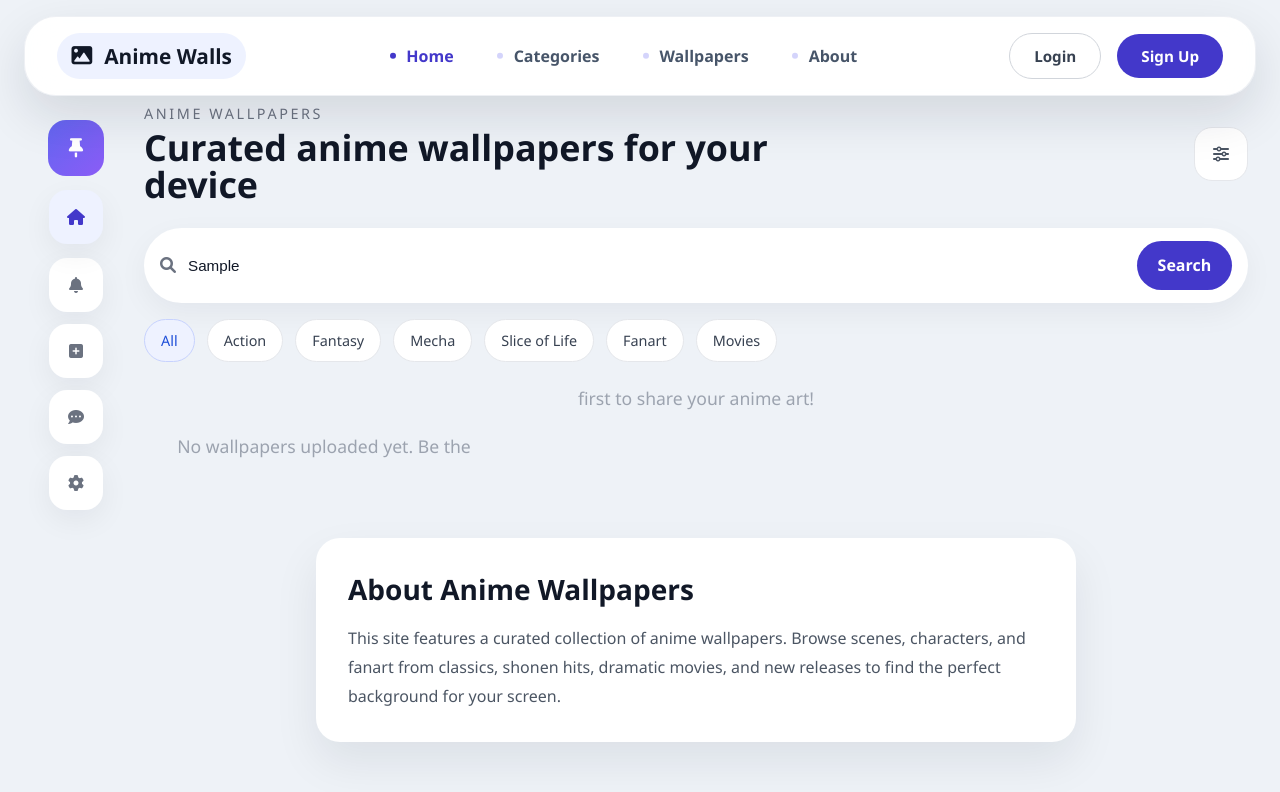
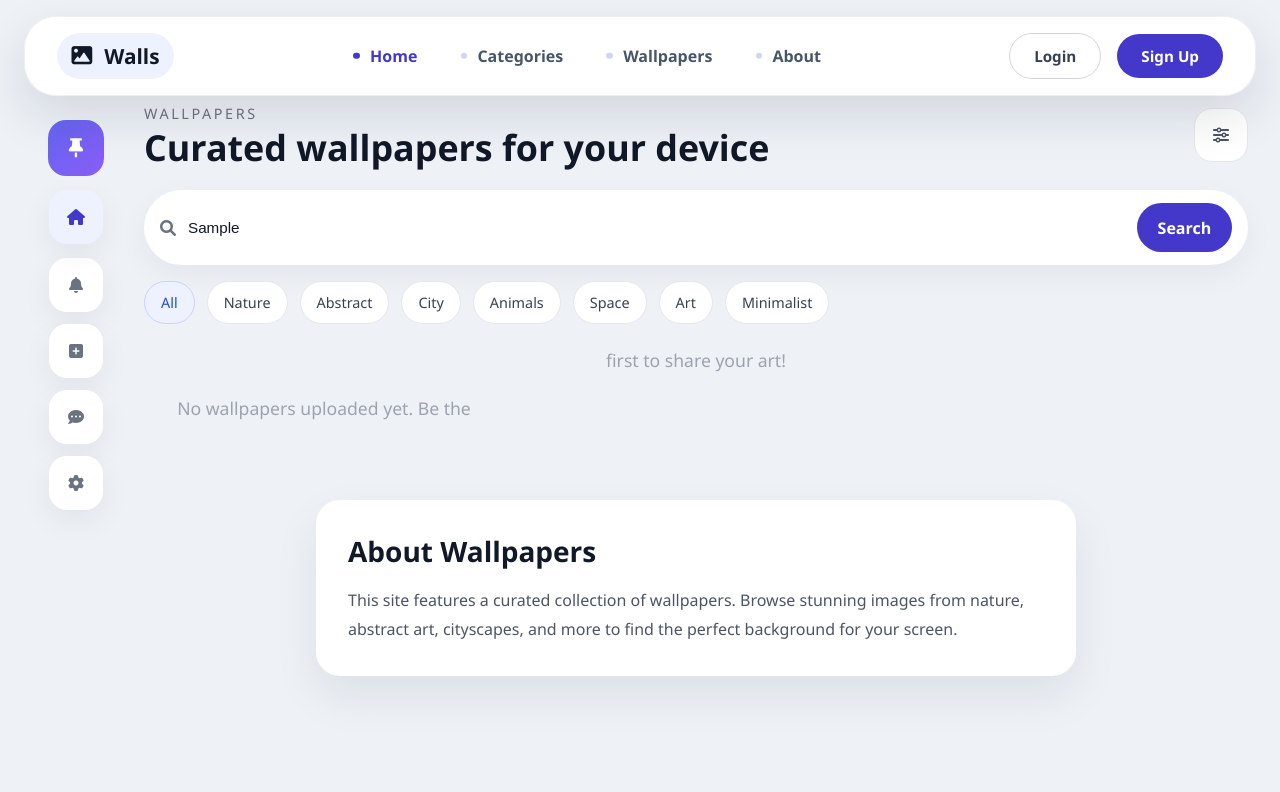
Before and after one commit to CooperWebDev/Artistico, a website: page index.html in a window 1280 px wide. Both pictures are taken after typing "Sample" into the empty fields and a click on the button "Search". Drawn offline with nearby package versions, Linux system fonts and the light colour scheme; no server answers.

Commit message:
Add files via upload

```diff
--- a/index.html
+++ b/index.html
@@ -3,7 +3,7 @@
 <head>
   <meta charset="UTF-8">
   <meta name="viewport" content="width=device-width, initial-scale=1.0">
-  <title>Anime Wallpaper Gallery</title>
+  <title>Wallpaper Gallery</title>
   <link rel="stylesheet" href="https://cdnjs.cloudflare.com/ajax/libs/font-awesome/6.0.0/css/all.min.css">
   <link rel="stylesheet" href="style.css">
 </head>
@@ -12,7 +12,7 @@
     <div class="navbar-left">
       <div class="logo">
         <i class="fas fa-image"></i>
-        <span>Anime Walls</span>
+        <span>Walls</span>
       </div>
     </div>
     <ul class="navbar-links" id="nav-links">
@@ -68,8 +68,8 @@
     <section class="content-panel">
       <div class="top-bar">
         <div>
-          <p class="page-label">Anime Wallpapers</p>
-          <h1 class="page-title">Curated anime wallpapers for your device</h1>
+          <p class="page-label">Wallpapers</p>
+          <h1 class="page-title">Curated wallpapers for your device</h1>
         </div>
 
         <div class="top-actions">
@@ -80,17 +80,18 @@
       <section id="categories" class="search-area">
         <div class="search-panel">
           <i class="fas fa-search"></i>
-          <input type="search" placeholder="Search anime characters, scenes or styles..." id="search-input">
+          <input type="search" placeholder="Search wallpapers, themes or styles..." id="search-input">
           <button type="button" id="search-btn">Search</button>
         </div>
         <div class="chip-list">
           <button class="chip active" data-filter="all">All</button>
-          <button class="chip" data-filter="action">Action</button>
-          <button class="chip" data-filter="fantasy">Fantasy</button>
-          <button class="chip" data-filter="mecha">Mecha</button>
-          <button class="chip" data-filter="sliceoflife">Slice of Life</button>
-          <button class="chip" data-filter="fanart">Fanart</button>
-          <button class="chip" data-filter="movies">Movies</button>
+          <button class="chip" data-filter="nature">Nature</button>
+          <button class="chip" data-filter="abstract">Abstract</button>
+          <button class="chip" data-filter="city">City</button>
+          <button class="chip" data-filter="animals">Animals</button>
+          <button class="chip" data-filter="space">Space</button>
+          <button class="chip" data-filter="art">Art</button>
+          <button class="chip" data-filter="minimalist">Minimalist</button>
         </div>
       </section>
 
@@ -100,14 +101,14 @@
           <p>Loading wallpapers...</p>
         </div>
         <div id="no-wallpapers" class="empty-state" style="display: none;">
-          <p>No wallpapers uploaded yet. Be the first to share your anime art!</p>
+          <p>No wallpapers uploaded yet. Be the first to share your art!</p>
         </div>
       </section>
 
       <section id="about" class="about-panel">
         <div class="about-box">
-          <h2>About Anime Wallpapers</h2>
-          <p>This site features a curated collection of anime wallpapers. Browse scenes, characters, and fanart from classics, shonen hits, dramatic movies, and new releases to find the perfect background for your screen.</p>
+          <h2>About Wallpapers</h2>
+          <p>This site features a curated collection of wallpapers. Browse stunning images from nature, abstract art, cityscapes, and more to find the perfect background for your screen.</p>
         </div>
       </section>
     </section>
@@ -121,12 +122,12 @@
       <div class="auth-container">
         <div class="auth-header">
           <h2>Create Account</h2>
-          <p>Join our anime wallpaper community</p>
+          <p>Join our wallpaper community</p>
         </div>
         <form id="signup-form">
           <div class="form-group">
             <label for="signup-name">Username</label>
-            <input type="text" id="signup-name" required placeholder="animefan123">
+            <input type="text" id="signup-name" required placeholder="user123">
           </div>
           <div class="form-group">
             <label for="signup-email">Email</label>
@@ -185,12 +186,12 @@
       <div class="upload-container">
         <div class="upload-header">
           <h2>Upload Your Wallpaper</h2>
-          <p>Share your favorite anime artwork with the community</p>
+          <p>Share your favorite wallpapers with the community</p>
         </div>
         <form id="upload-form">
           <div class="form-group">
             <label for="upload-title">Title <span class="required">*</span></label>
-            <input type="text" id="upload-title" required placeholder="e.g., Midnight Sky - Naruto">
+            <input type="text" id="upload-title" required placeholder="e.g., Sunset Landscape">
           </div>
           <div class="form-group">
             <label for="upload-description">Description</label>
@@ -199,17 +200,18 @@
           <div class="form-group">
             <label for="upload-category">Category</label>
             <select id="upload-category">
-              <option value="fanart">Fanart</option>
-              <option value="action">Action</option>
-              <option value="fantasy">Fantasy</option>
-              <option value="mecha">Mecha</option>
-              <option value="sliceoflife">Slice of Life</option>
-              <option value="movies">Movies</option>
+              <option value="nature">Nature</option>
+              <option value="abstract">Abstract</option>
+              <option value="city">City</option>
+              <option value="animals">Animals</option>
+              <option value="space">Space</option>
+              <option value="art">Art</option>
+              <option value="minimalist">Minimalist</option>
             </select>
           </div>
           <div class="form-group">
             <label for="upload-tags">Tags (comma separated)</label>
-            <input type="text" id="upload-tags" placeholder="naruto, action, anime">
+            <input type="text" id="upload-tags" placeholder="nature, landscape, sunset">
           </div>
           <div class="form-group">
             <label for="upload-image">Image <span class="required">*</span></label>
--- a/package.json
+++ b/package.json
@@ -1,7 +1,7 @@
 {
-  "name": "anime-walls-backend",
+  "name": "walls-backend",
   "version": "1.0.0",
-  "description": "Backend server for Anime Walls wallpaper site",
+  "description": "Backend server for Walls wallpaper site",
   "main": "server.js",
   "scripts": {
     "start": "node server.js",
@@ -14,7 +14,7 @@
   "devDependencies": {
     "nodemon": "^3.0.1"
   },
-  "keywords": ["anime", "wallpapers", "backend"],
+  "keywords": ["wallpapers", "backend"],
   "author": "",
   "license": "ISC"
 }
--- a/render.yaml
+++ b/render.yaml
@@ -12,11 +12,11 @@ services:
       - key: FRONTEND_URL
         fromService:
           type: web
-          name: anime-walls-frontend
+          name: walls-frontend
           property: host
 
   - type: web
-    name: anime-walls-frontend
+    name: walls-frontend
     runtime: static
     staticPublishPath: ./
     envVars:
```
Also changed, not shown: README.md, 2 other files.
